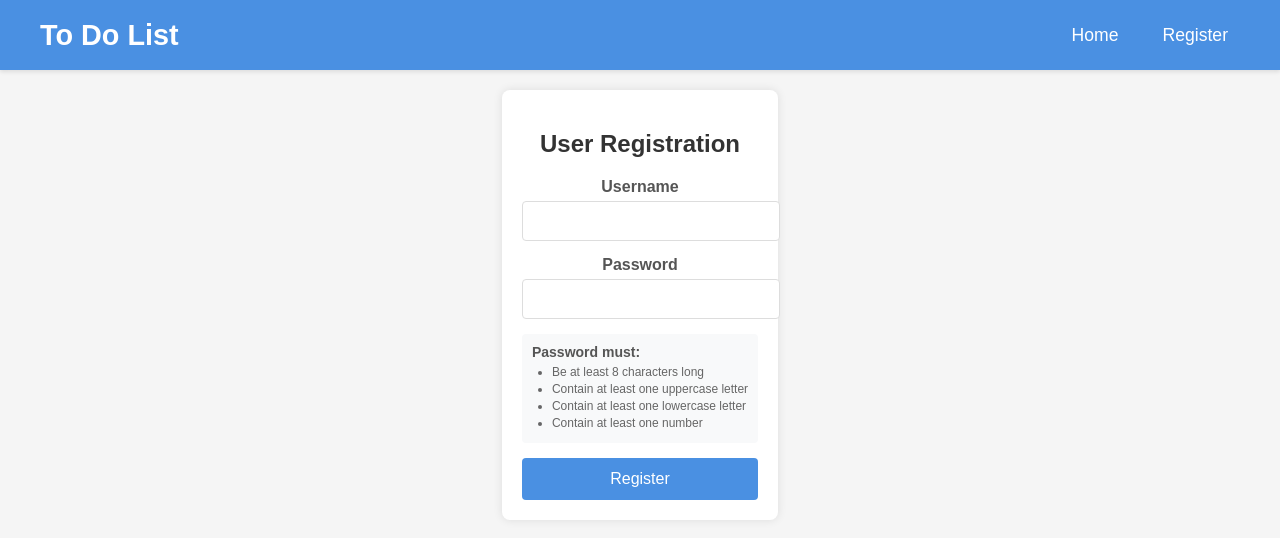
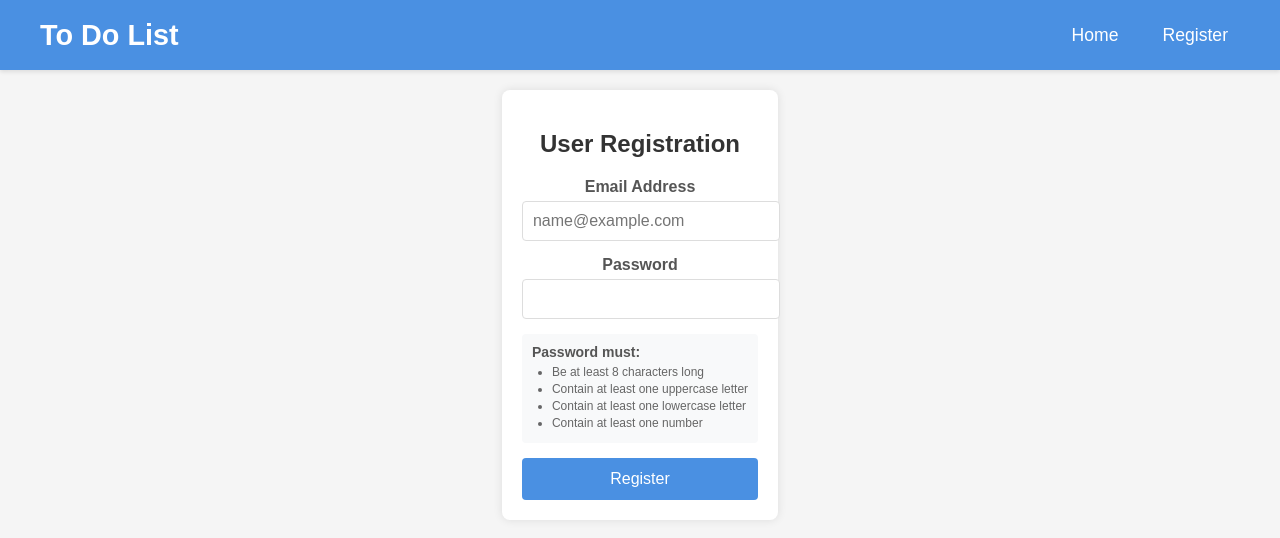
Before and after one commit to RahulDole/ai-user-todos, a React (Create React App) app: page /register in a window 1280 px wide. Shown: the top 538 px of the page. Built offline with nearby package versions, Linux system fonts and the light colour scheme.

Commit message:
Implement email validation for registration form

```diff
--- a/src/components/Registration.js
+++ b/src/components/Registration.js
@@ -4,30 +4,36 @@ import './Registration.css';
 function Registration() {
   // State for form fields
   const [formData, setFormData] = useState({
-    username: '',
+    email: '',
     password: ''
   });
 
   // State for form errors
   const [errors, setErrors] = useState({
-    username: '',
+    email: '',
     password: ''
   });
 
   // State for form submission
   const [isSubmitted, setIsSubmitted] = useState(false);
 
-  // Validate username
-  const validateUsername = (username) => {
-    if (!username) {
-      return 'Username is required';
+  // Validate email
+  const validateEmail = (email) => {
+    if (!email) {
+      return 'Email is required';
     }
-    if (username.length < 4) {
-      return 'Username must be at least 4 characters long';
+
+    // Email regex pattern to validate:
+    // - Must contain @ symbol
+    // - Must have characters before @ (local part)
+    // - Must have domain after @ with at least one dot
+    // - No illegal characters
+    const emailRegex = /^[a-zA-Z0-9._%+-]+@[a-zA-Z0-9.-]+\.[a-zA-Z]{2,}$/;
+
+    if (!emailRegex.test(email)) {
+      return 'Please enter a valid email address (e.g., name@example.com)';
     }
-    if (!/^[a-zA-Z0-9_]+$/.test(username)) {
-      return 'Username can only contain letters, numbers, and underscores';
-    }
+
     return '';
   };
 
@@ -71,12 +77,12 @@ function Registration() {
     e.preventDefault();
 
     // Validate form
-    const usernameError = validateUsername(formData.username);
+    const emailError = validateEmail(formData.email);
     const passwordError = validatePassword(formData.password);
 
-    if (usernameError || passwordError) {
+    if (emailError || passwordError) {
       setErrors({
-        username: usernameError,
+        email: emailError,
         password: passwordError
       });
       return;
@@ -94,21 +100,22 @@ function Registration() {
       {isSubmitted ? (
         <div className="success-message">
           <h3>Registration Successful!</h3>
-          <p>Thank you for registering, {formData.username}!</p>
+          <p>Thank you for registering with {formData.email}!</p>
         </div>
       ) : (
         <form onSubmit={handleSubmit}>
           <div className="form-group">
-            <label htmlFor="username">Username</label>
+            <label htmlFor="email">Email Address</label>
             <input
-              type="text"
-              id="username"
-              name="username"
-              value={formData.username}
+              type="email"
+              id="email"
+              name="email"
+              value={formData.email}
               onChange={handleChange}
-              className={errors.username ? 'error-input' : ''}
+              className={errors.email ? 'error-input' : ''}
+              placeholder="name@example.com"
             />
-            {errors.username && <div className="error-message">{errors.username}</div>}
+            {errors.email && <div className="error-message">{errors.email}</div>}
           </div>
 
           <div className="form-group">
```
Also changed, not shown: 1 other file (tests, documents, lock files or other folders).
